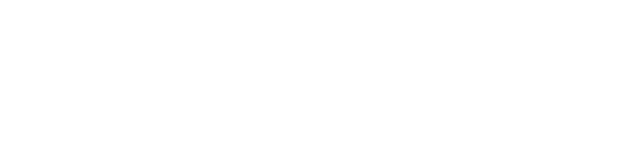
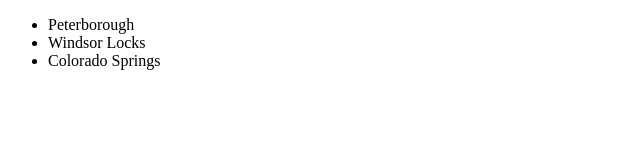
Before and after one commit to Adam-Brace/html-exercise, a plain HTML site: page index.html in a window 1280 px wide. Shown: the whole page, without its empty margins (0-640 px from the left). Drawn offline with Linux system fonts and the light colour scheme.

Commit message:
unordered list

```diff
--- a/index.html
+++ b/index.html
@@ -1,11 +1,12 @@
-<!DOCTYPE html>
-<html lang="en">
-<head>
-    <meta charset="UTF-8">
-    <meta name="viewport" content="width=device-width, initial-scale=1.0">
-    <title>html-exercise</title>
-</head>
-<body>
-
-</body>
-</html>
+<!DOCTYPE html><html lang="en"><head>
+		<meta charset="UTF-8">
+		<meta name="viewport" content="width=device-width, initial-scale=1.0">
+		<title>html-exercise</title>
+	</head>
+	<body>
+		<ul>
+			<li>Peterborough</li>
+			<li>Windsor Locks</li>
+			<li>Colorado Springs</li>
+		</ul>
+</body></html>
```
